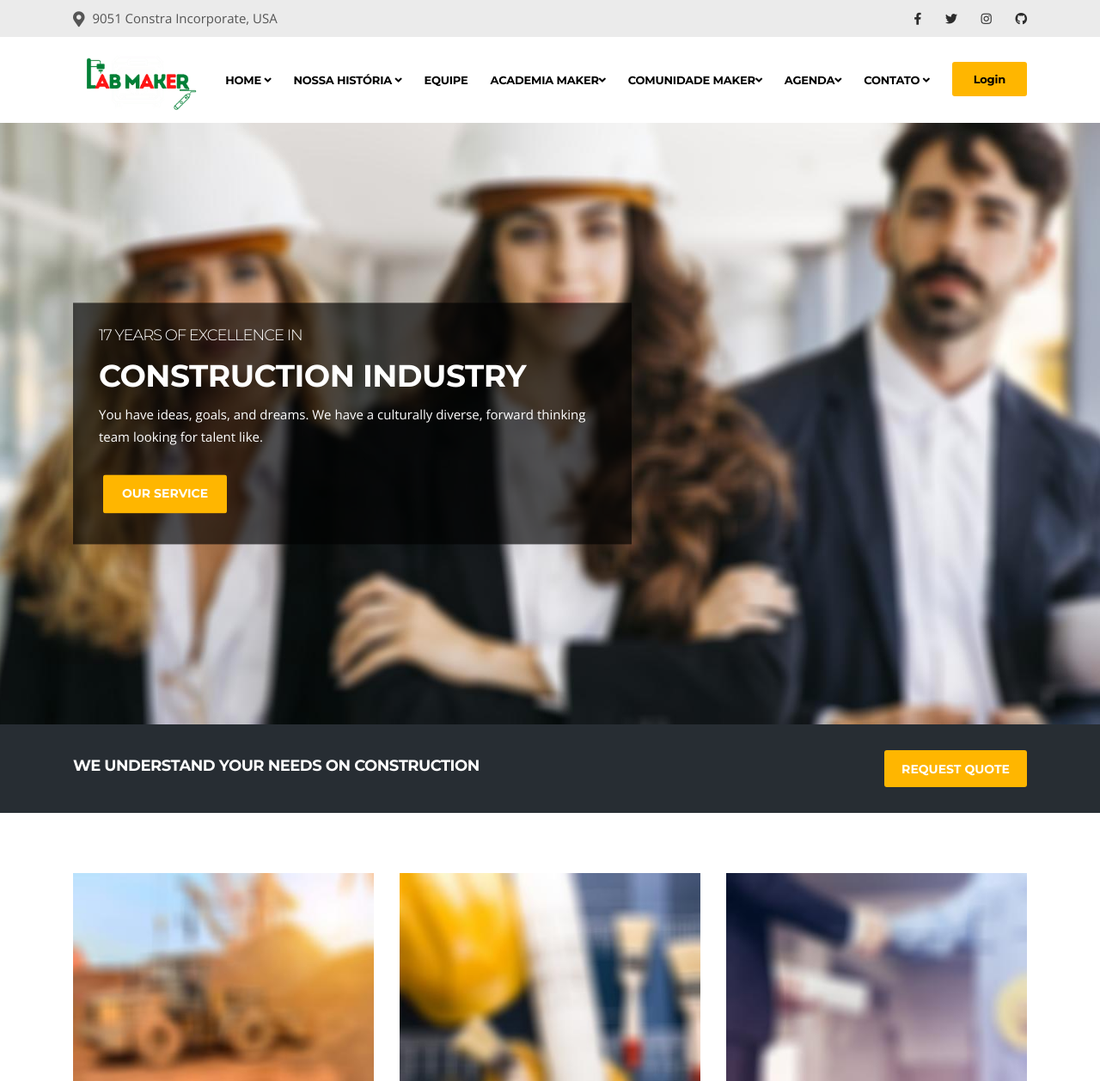
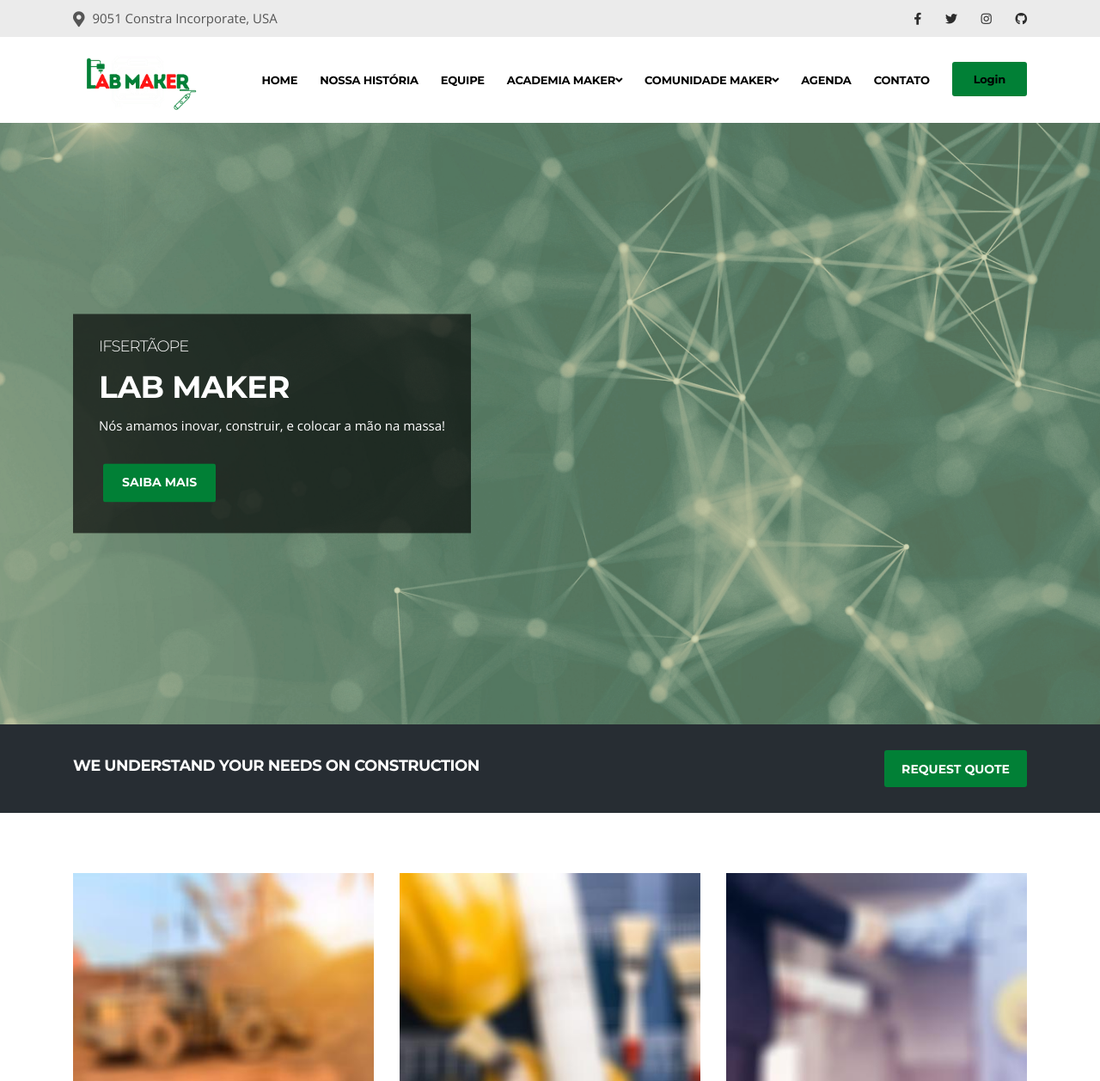
Before and after one commit to leonardo-campello/labmaker, a PHP site: page / in a window 1280 px wide. Shown: the top 1258 px of the page at 86% size. Run offline with PHP 8.4, Linux system fonts and the light colour scheme; some libraries are stand-ins or nearby versions.

Commit message:
Atualizando menu e banner

```diff
--- a/css/estilos.css
+++ b/css/estilos.css
@@ -1,3 +1,7 @@
 .header-two .logo img {
     height: 70px;
 }
+
+.btn-primary {
+    background: #018036;
+}
--- a/index.php
+++ b/index.php
@@ -96,22 +96,11 @@
                 <div id="navbar-collapse" class="collapse navbar-collapse">
                     <ul class="nav navbar-nav ml-auto align-items-center">
                       <li class="nav-item dropdown active">
-                          <a href="#" class="nav-link dropdown-toggle" data-toggle="dropdown">Home <i class="fa fa-angle-down"></i></a>
-                          <ul class="dropdown-menu" role="menu">
-                            <li><a href="index.html">Home One</a></li>
-                            <li class="active"><a href="index-2.html">Home Two</a></li>
-                          </ul>
+                          <a href="/" class="nav-link dropdown-toggle" data-toggle="dropdown">Home</a>
                       </li>
 
                       <li class="nav-item dropdown">
-                          <a href="#" class="nav-link dropdown-toggle" data-toggle="dropdown">Nossa história <i class="fa fa-angle-down"></i></a>
-                          <ul class="dropdown-menu" role="menu">
-                            <li><a href="about.html">About Us</a></li>
-                            <li><a href="team.html">Our People</a></li>
-                            <li><a href="testimonials.html">Testimonials</a></li>
-                            <li><a href="faq.html">Faq</a></li>
-                            <li><a href="pricing.html">Pricing</a></li>
-                          </ul>
+                          <a href="#" class="nav-link dropdown-toggle" data-toggle="dropdown">Nossa história</a>
                       </li>
 
                       <li class="nav-item dropdown">
@@ -121,25 +110,29 @@
                       <li class="nav-item dropdown">
                           <a href="#" class="nav-link dropdown-toggle" data-toggle="dropdown">Academia Maker<i class="fa fa-angle-down"></i></a>
                           <ul class="dropdown-menu" role="menu">
-                            <li><a href="projects.html">Projects All</a></li>
-                            <li><a href="projects-single.html">Projects Single</a></li>
+                            <li><a href="projects.html">Artesanato Digital</a></li>
+                            <li><a href="projects-single.html">Programação com Arduino</a></li>
+                            <li><a href="projects-single.html">Cidades para brincar</a></li>
+                            <li><a href="projects-single.html">Entrevistas Maker</a></li>
+                            <li><a href="projects-single.html">Sertão Maker</a></li>
+                            <li><a href="projects-single.html">Sertão Maker: Empreendedorismo e Inovação</a></li>
                           </ul>
                       </li>
 
                       <li class="nav-item dropdown">
                           <a href="#" class="nav-link dropdown-toggle" data-toggle="dropdown">Comunidade Maker<i class="fa fa-angle-down"></i></a>
                           <ul class="dropdown-menu" role="menu">
-                            <li><a href="services.html">Services All</a></li>
-                            <li><a href="service-single.html">Services Single</a></li>
+                            <li><a href="services.html">Equipamentos IF Salgueiro</a></li>
+                            <li><a href="service-single.html">Equipamentos Labs Makers</a></li>
                           </ul>
                       </li>
 
                       <li class="nav-item dropdown">
-                          <a href="#" class="nav-link dropdown-toggle" data-toggle="dropdown">Agenda<i class="fa fa-angle-down"></i></a>
+                          <a href="#" class="nav-link dropdown-toggle" data-toggle="dropdown">Agenda</a>
                       </li>
 
                       <li class="nav-item dropdown">
-                          <a href="#" class="nav-link dropdown-toggle" data-toggle="dropdown">Contato <i class="fa fa-angle-down"></i></a>
+                          <a href="#" class="nav-link dropdown-toggle" data-toggle="dropdown">Contato</a>
                       </li>
 
                       <li class="header-get-a-quote">
@@ -161,16 +154,15 @@
 <!--/ Header end -->
 
 <div class="banner-carousel banner-carousel-2 mb-0">
-  <div class="banner-carousel-item" style="background-image:url(images/slider-main/bg4.jpg)">
+  <div class="banner-carousel-item" style="background-image:url(images/slider-main/banner.png)">
     <div class="container">
         <div class="box-slider-content">
           <div class="box-slider-text">
-              <h2 class="box-slide-title">17 Years Of Excellence In</h2>
-              <h3 class="box-slide-sub-title">Construction Industry</h3>
-              <p class="box-slide-description">You have ideas, goals, and dreams. We have a culturally diverse, forward
-                thinking team looking for talent like.</p>
+              <h2 class="box-slide-title">IFSertãoPE</h2>
+              <h3 class="box-slide-sub-title">Lab Maker</h3>
+              <p class="box-slide-description">Nós amamos inovar, construir, e colocar a mão na massa!</p>
               <p>
-                <a href="services.html" class="slider btn btn-primary">Our Service</a>
+                <a href="services.html" class="slider btn btn-primary">Saiba mais</a>
               </p>
           </div>
         </div>
```
Also changed, not shown: images/slider-main/banner.png (added).
